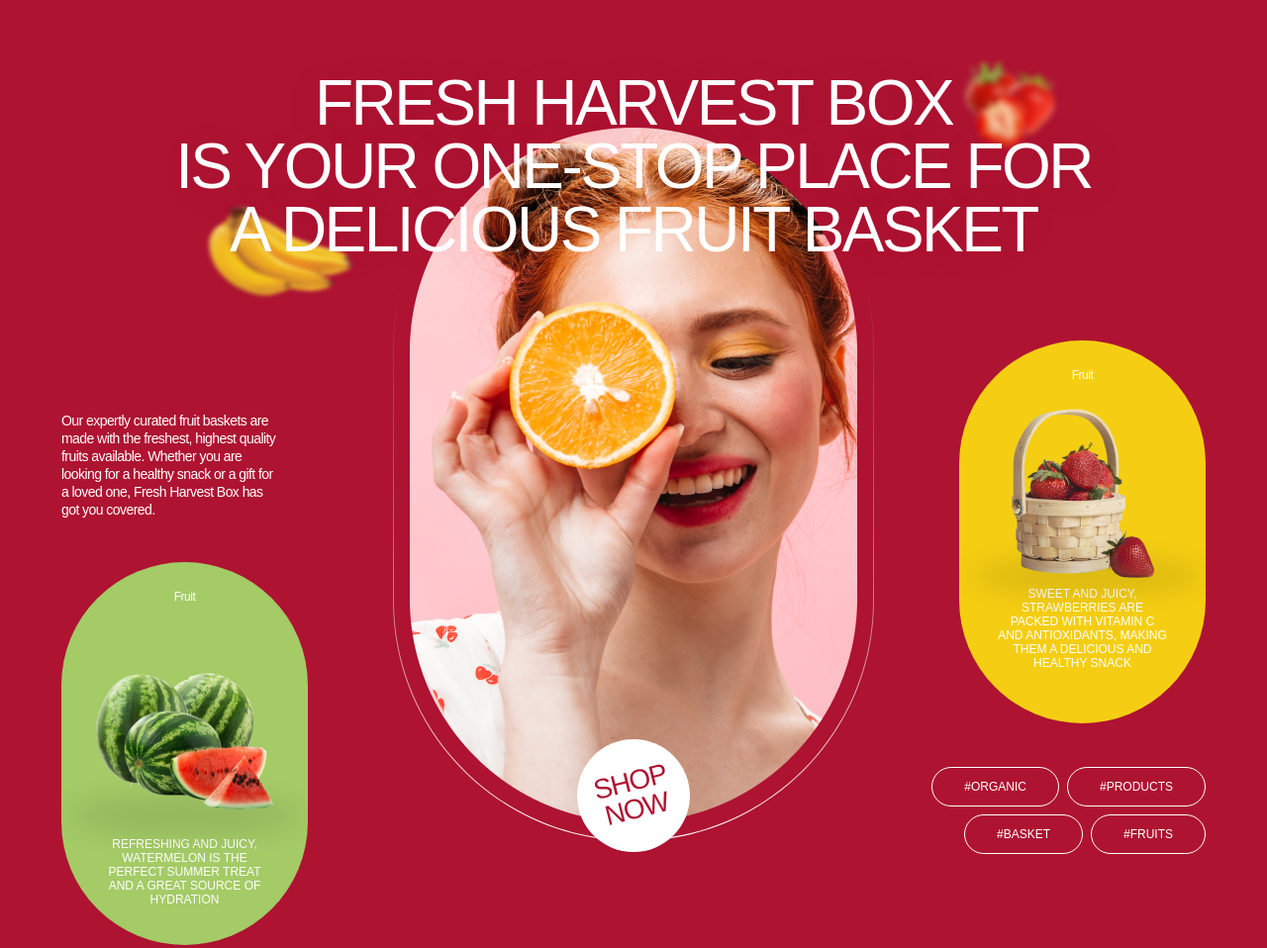
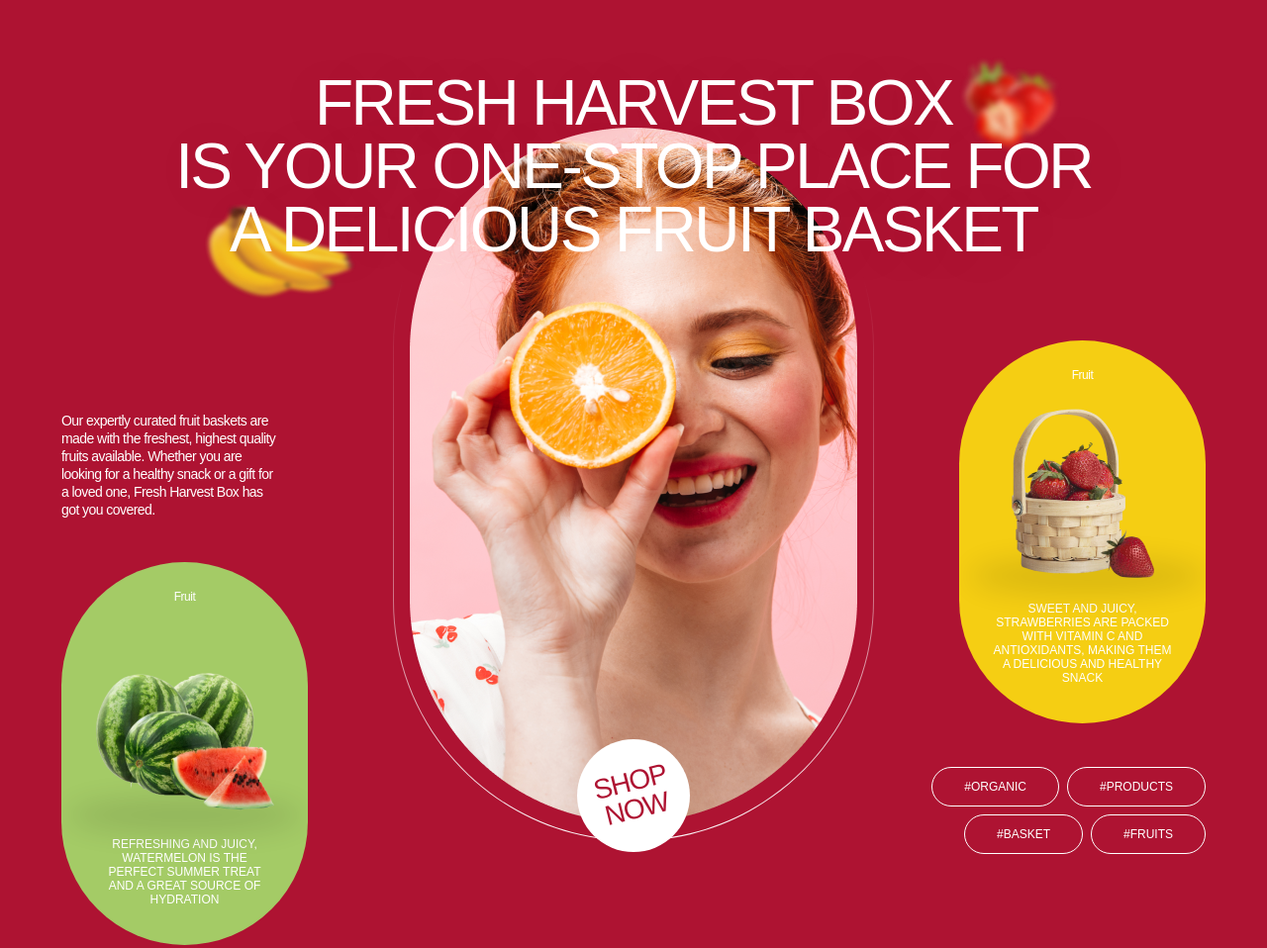
Before and after one commit to KatarzynaChmurzynska/Tutorial, a plain HTML site: page partials/hero.html in a window 1280 px wide. Shown: the whole page at 99% size. Drawn offline with Linux system fonts and the light colour scheme.

Commit message:
commit 16 hero

```diff
--- a/css/hero.css
+++ b/css/hero.css
@@ -379,10 +379,14 @@ body {
   .right-block-card {
     order: 0;
     display: flex;
-    justify-content: flex-end;
+    align-self: start;
   }
 }
-
+@media only screen and (min-width: 1280px) {
+  .right-block-card {
+    align-self: end;
+  }
+}
 .hero-card {
   text-align: center;
 }
@@ -458,7 +462,8 @@ body {
 }
 
 .text-card-strawberry {
-  max-width: 172px;
+  padding-top: 15px;
+  max-width: 180px;
 }
 
 .title-item {
--- a/partials/hero.html
+++ b/partials/hero.html
@@ -4,9 +4,7 @@
     <meta charset="UTF-8" />
     <meta name="viewport" content="width=device-width, initial-scale=1.0" />
     <title>Document</title>
-    <rel
-      href="https://cdn.jsdelivr.net/npm/modern-normalize@1.1.0/modern-normalize.min.css"
-    />
+
     <link rel="stylesheet" href="../css/hero.css" />
   </head>
   <body>
@@ -17,7 +15,7 @@
           is your one-stop place for a delicious fruit basket
         </h1>
         <div class="hero-button">
-          <a class="hero-button-text" href="#Fruits">shop now</a>
+          <a class="hero-button-text" href="#OrganicFruits">shop now</a>
         </div>
         <div>
           <svg
@@ -47,7 +45,7 @@
                 y2="117.303"
                 gradientUnits="userSpaceOnUse"
               >
-                <stop stop-color="white" />
+                <stop offset="0" stop-color="white" />
                 <stop
                   offset="0.411317"
                   stop-color="white"
@@ -84,7 +82,7 @@
                 y2="171"
                 gradientUnits="userSpaceOnUse"
               >
-                <stop stop-color="white" />
+                <stop offset="0" stop-color="white" />
                 <stop
                   offset="0.411317"
                   stop-color="white"
```
